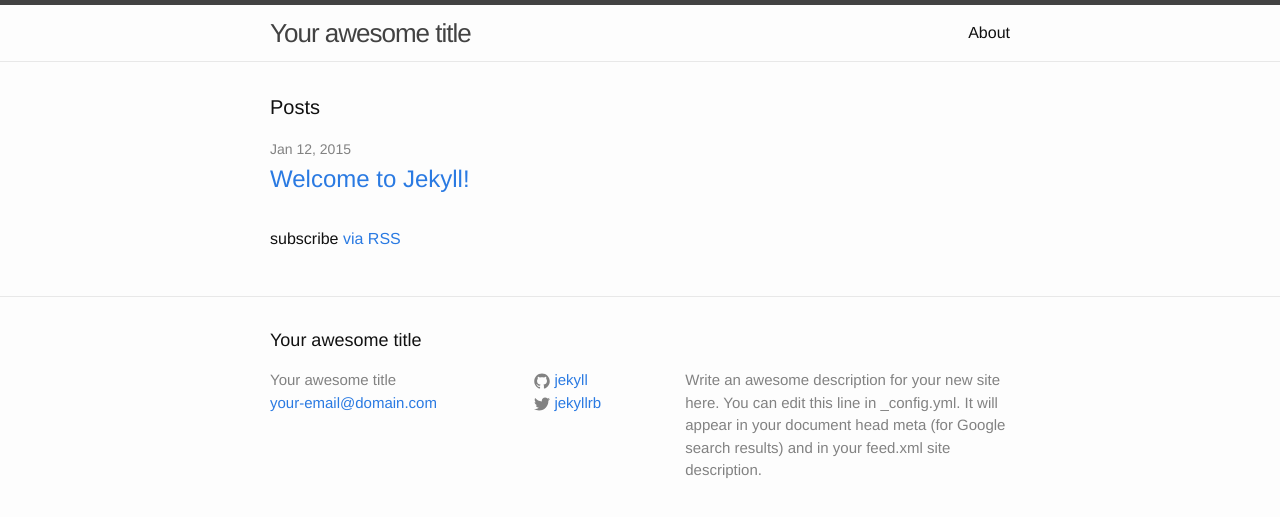
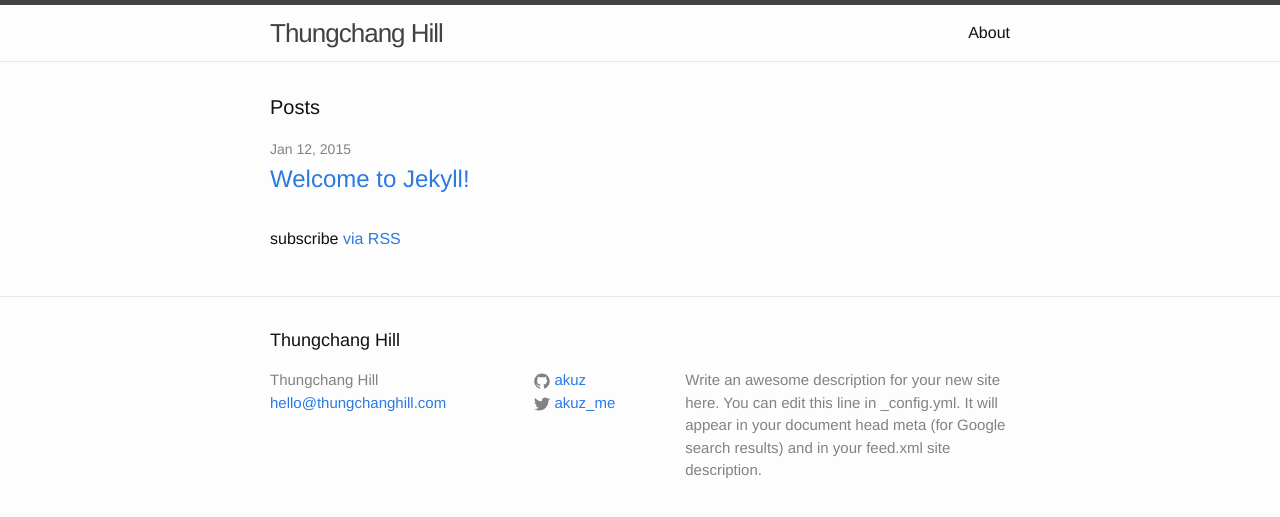
Before and after one commit to akuz/thungchanghill, a Jekyll site: the page built from index.html, in a window 1280 px wide. Shown: the top 517 px of the page. Built offline with Jekyll 4.4.1, drawn with Linux system fonts in a browser that asks for light colours.

Commit message:
Base url

```diff
--- a/_config.yml
+++ b/_config.yml
@@ -1,14 +1,14 @@
 # Site settings
-title: Your awesome title
-email: your-email@domain.com
+title: Thungchang Hill
+email: hello@thungchanghill.com
 description: > # this means to ignore newlines until "baseurl:"
   Write an awesome description for your new site here. You can edit this
   line in _config.yml. It will appear in your document head meta (for
   Google search results) and in your feed.xml site description.
-baseurl: "" # the subpath of your site, e.g. /blog/
-url: "http://yourdomain.com" # the base hostname & protocol for your site
-twitter_username: jekyllrb
-github_username:  jekyll
+baseurl: "/thungchanghill/" # the subpath of your site, e.g. /blog/
+url: "http://akuz.github.io" # the base hostname & protocol for your site
+twitter_username: akuz_me
+github_username:  akuz
 
 # Build settings
 markdown: kramdown
```
